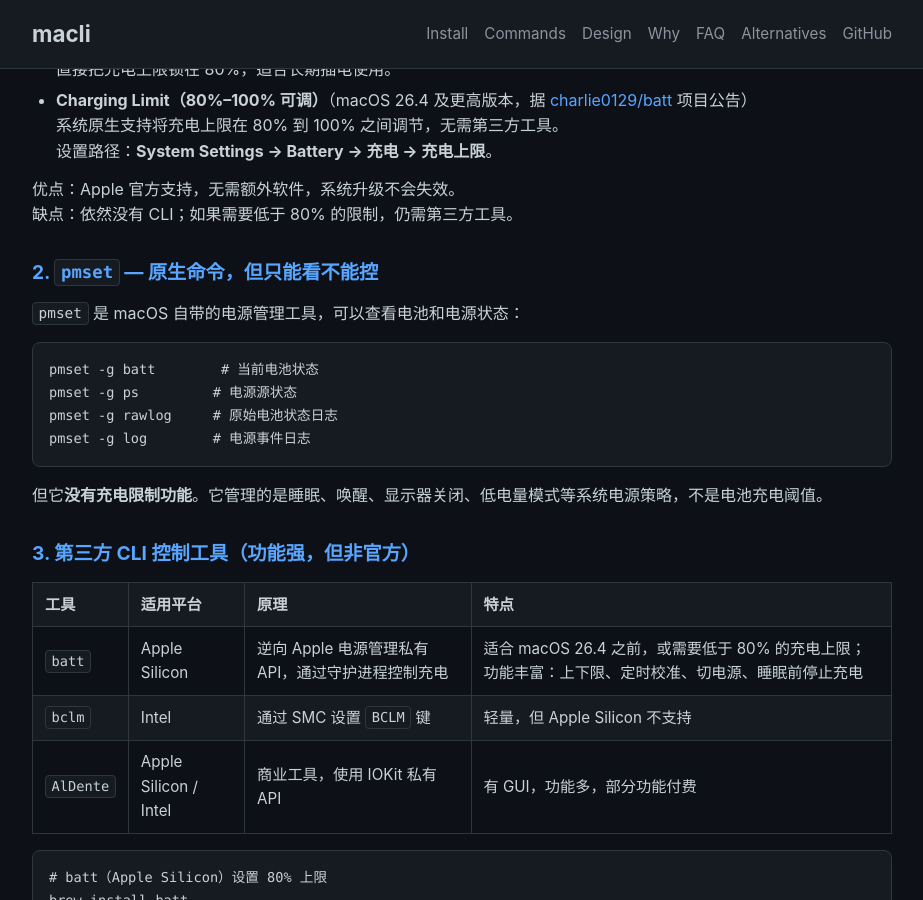
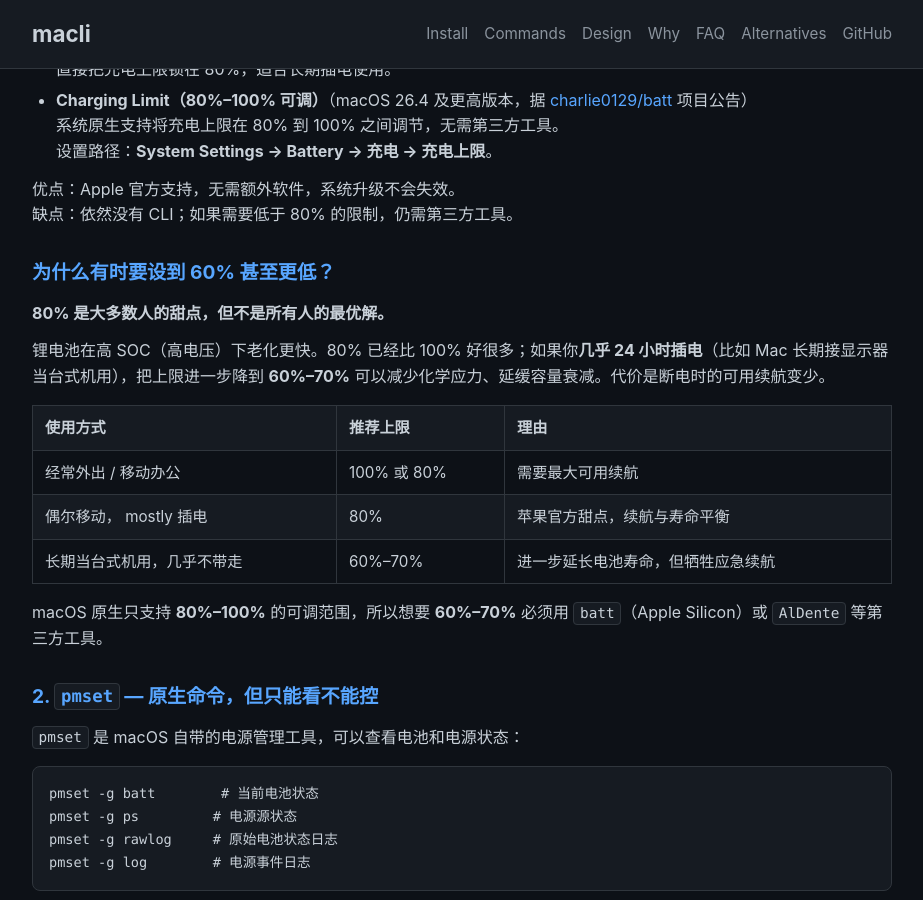
Before and after one commit to ljh-sh/macli, a Jekyll site: the page built from docs/battery.md, in a window 1280 px wide and 900 px high, scrolled down 17403 px. Shown: the whole window, without its empty margins (178-1101 px from the left). Built offline with Jekyll 4.4.1, drawn with Linux system fonts in a browser that asks for light colours.

Commit message:
docs(battery): explain when sub-80% charge limits make sense

```diff
--- a/docs/battery.md
+++ b/docs/battery.md
@@ -552,6 +552,20 @@
 优点：Apple 官方支持，无需额外软件，系统升级不会失效。
 缺点：依然没有 CLI；如果需要低于 80% 的限制，仍需第三方工具。
 
+### 为什么有时要设到 60% 甚至更低？
+
+**80% 是大多数人的甜点，但不是所有人的最优解。**
+
+锂电池在高 SOC（高电压）下老化更快。80% 已经比 100% 好很多；如果你**几乎 24 小时插电**（比如 Mac 长期接显示器当台式机用），把上限进一步降到 **60%–70%** 可以减少化学应力、延缓容量衰减。代价是断电时的可用续航变少。
+
+| 使用方式 | 推荐上限 | 理由 |
+|---|---|---|
+| 经常外出 / 移动办公 | 100% 或 80% | 需要最大可用续航 |
+| 偶尔移动， mostly 插电 | 80% | 苹果官方甜点，续航与寿命平衡 |
+| 长期当台式机用，几乎不带走 | 60%–70% | 进一步延长电池寿命，但牺牲应急续航 |
+
+macOS 原生只支持 **80%–100%** 的可调范围，所以想要 **60%–70%** 必须用 `batt`（Apple Silicon）或 `AlDente` 等第三方工具。
+
 ### 2. `pmset` — 原生命令，但只能看不能控
 
 `pmset` 是 macOS 自带的电源管理工具，可以查看电池和电源状态：
```
